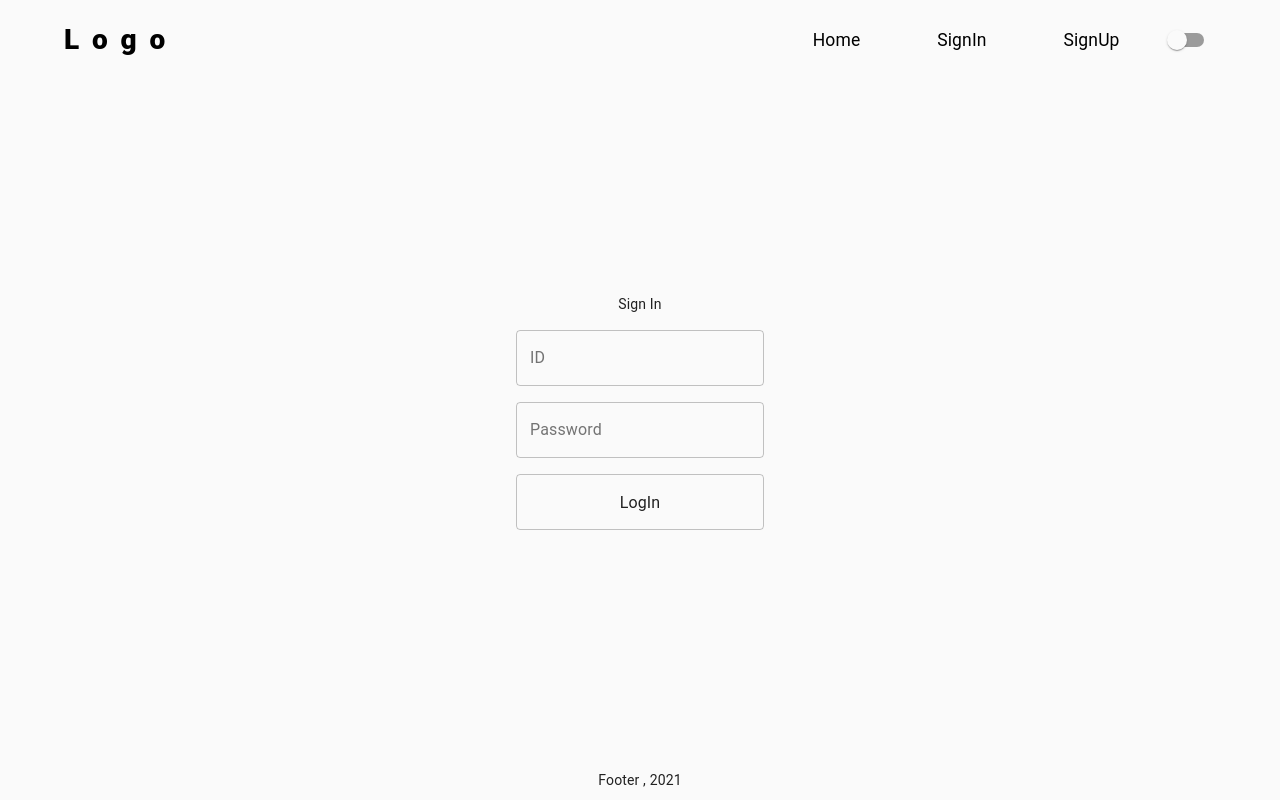
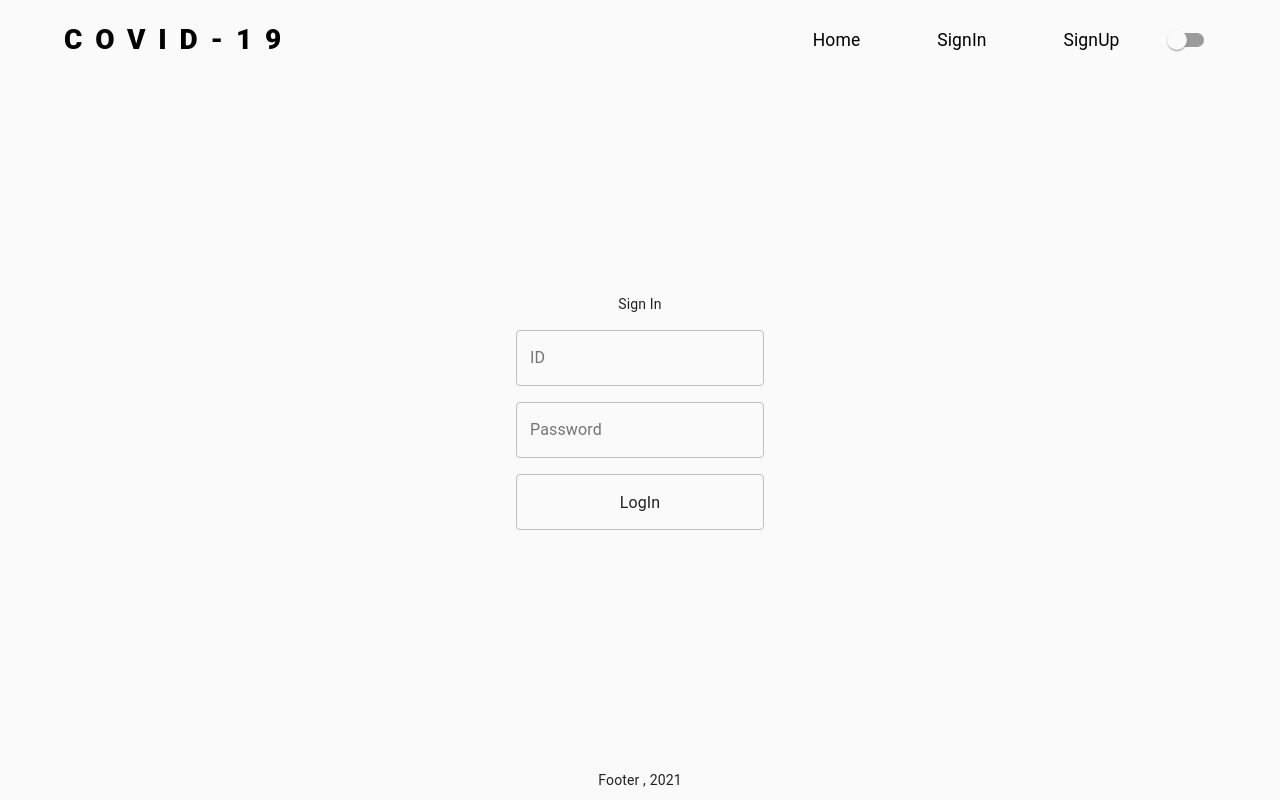
Before and after one commit to developjik/React-boilerplate, a React (Create React App) app: page /signIn in a window 1280 px wide. Built offline with nearby package versions, Linux system fonts and the light colour scheme.

Commit message:
211005 commit

```diff
--- a/package.json
+++ b/package.json
@@ -1,5 +1,5 @@
 {
-  "name": "boiler-plate",
+  "name": "Covid-19",
   "version": "0.1.0",
   "private": true,
   "dependencies": {
--- a/src/App.jsx
+++ b/src/App.jsx
@@ -13,6 +13,7 @@ import Footer from './Components/Footer/Footer';
 
 import AuthRoute from './routes/AuthRoute';
 import NoAuthRoute from './routes/NoAuthRoute';
+import Test from './routes/Test/Test';
 
 function App() {
   const [darkMode, setDarkMode] = useState(false);
@@ -47,6 +48,7 @@ function App() {
             path="/info"
             component={(props) => <Info props={props} />}
           />
+          <Route path="/test" component={(props) => <Test props={props} />} />
           <Route component={(props) => <NotFound props={props} />} />
         </Switch>
         <Footer />
--- a/src/Components/Header/Navigator.jsx
+++ b/src/Components/Header/Navigator.jsx
@@ -27,7 +27,7 @@ function Navigator({ darkMode, setDarkMode }) {
       >
         <Box display="flex" alignItems="center">
           <Link to="/" id="#" className={darkMode ? 'logo darkMode' : 'logo'}>
-            <li>Logo</li>
+            <li>COVID-19</li>
           </Link>
         </Box>
         <Box display="flex" alignItems="center">
--- /dev/null
+++ b/src/routes/Test/Test.jsx
@@ -0,0 +1,27 @@
+import React, { useEffect } from 'react';
+import axios from 'axios';
+
+function Test() {
+  useEffect(() => {
+    const options = {
+      method: 'GET',
+      url: 'https://covid-19-data.p.rapidapi.com/help/countries',
+      headers: {
+        'x-rapidapi-host': 'covid-19-data.p.rapidapi.com',
+        'x-rapidapi-key': '364a45c39dmshd75de982b5af408p16721ejsnb80a5d72de2b',
+      },
+    };
+
+    axios
+      .request(options)
+      .then(function (response) {
+        console.log(response.data);
+      })
+      .catch(function (error) {
+        console.error(error);
+      });
+  }, []);
+  return <div>123</div>;
+}
+
+export default Test;
```
Also changed, not shown: .eslintrc.json, 1 other file (tests, documents, lock files or other folders).
